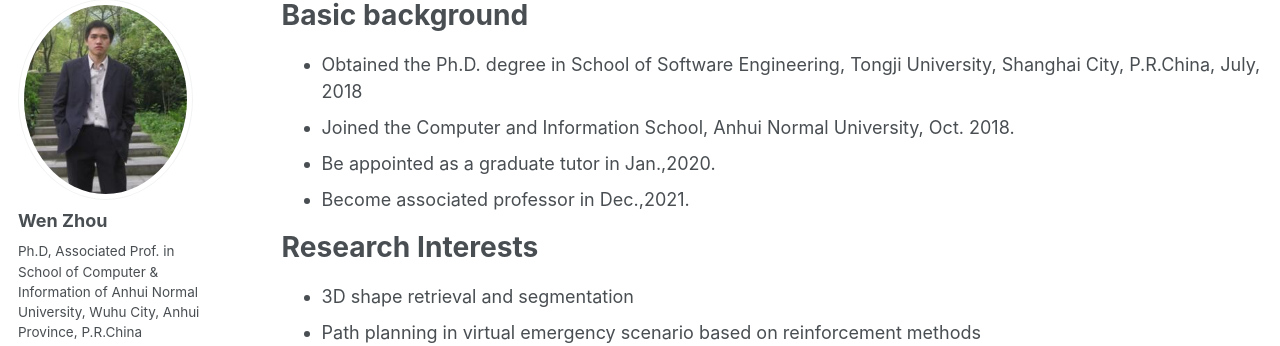
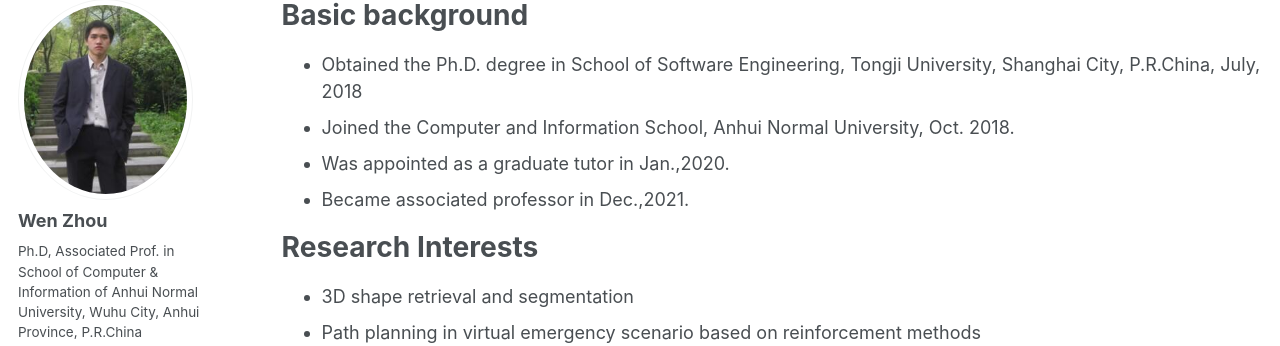
Before and after one commit to zhouwen327/zhouwen327.github.io, a Jekyll site: the page built from _pages/cv.md, in a window 1280 px wide and 900 px high. Shown: the part 119-465 px from the top of the window. Built offline with Jekyll 4.4.1, drawn with Linux system fonts in a browser that asks for light colours; some web fonts are replaced.

Commit message:
Update cv.md

```diff
--- a/_pages/cv.md
+++ b/_pages/cv.md
@@ -13,8 +13,8 @@ Basic background
 ======
 * Obtained the Ph.D. degree in School of Software Engineering, Tongji University, Shanghai City, P.R.China, July, 2018
 * Joined the Computer and Information School, Anhui Normal University, Oct. 2018.
-* Be appointed as a graduate tutor in Jan.,2020.
-* Become associated professor in Dec.,2021.
+* Was appointed as a graduate tutor in Jan.,2020.
+* Became associated professor in Dec.,2021.
 
 Research Interests
 ======
```
